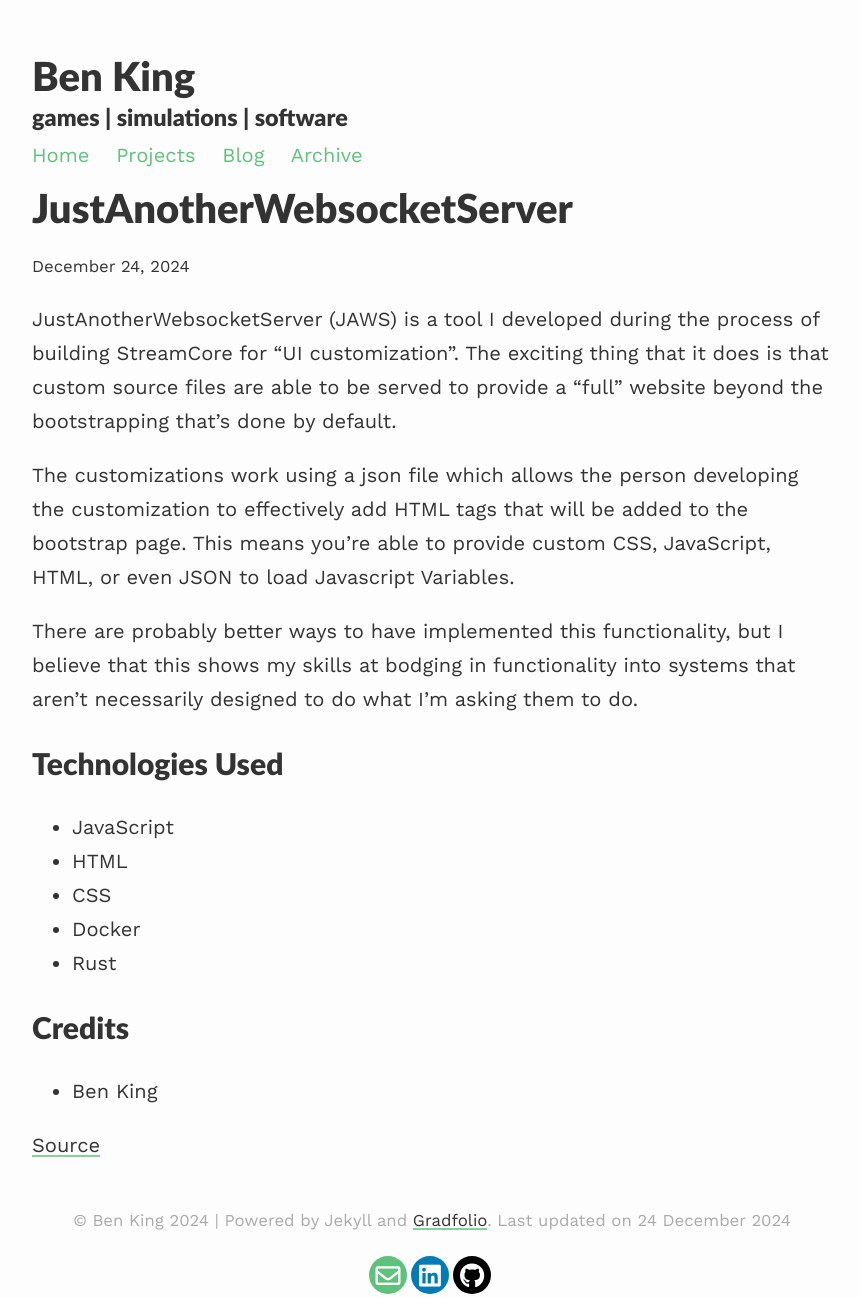
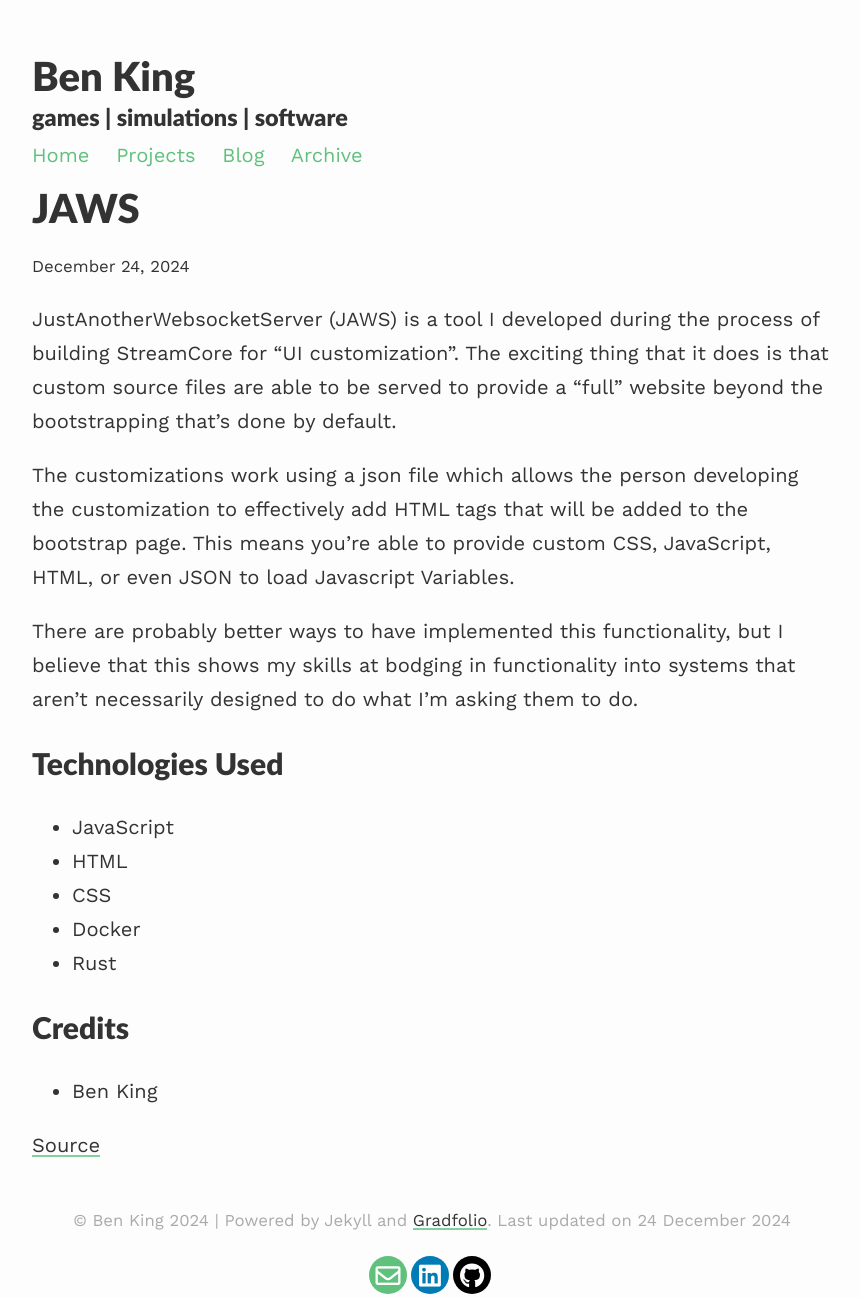
Before and after one commit to exlted/exlted.github.io, a Jekyll site: the page built from _projects/JustAnotherWebsocketServer.md, in a window 1280 px wide. Shown: the whole page, without its empty margins (208-1068 px from the left). Built offline with Jekyll 4.4.1, drawn with Linux system fonts in a browser that asks for light colours; nearby versions of some CDN libraries; some of the changed lines change nothing that is shown.

Commit message:
Fix JAWS title being too long

```diff
--- a/_config.yml
+++ b/_config.yml
@@ -49,6 +49,14 @@ collections:
     permalink: /projects/:name/
     order:
       - Samurai_Warriors.md
+      - Samurai_Warriors_Derusted.md
+      - Samurai_Warriors_Godot_Edtirion.md
+      - GodotVoice.md
+      - StreamCore.md
+      - JustAnotherWebsocketServer.md
+      - twostep.md
+      - Game_Of_Life.md
+      - Graphics_2_Rendering_Engine.md
 
 sass:
   sass_dir: /assets/css/_sass
--- a/_projects/JustAnotherWebsocketServer.md
+++ b/_projects/JustAnotherWebsocketServer.md
@@ -1,7 +1,7 @@
 ---
 layout: post
-title: JustAnotherWebsocketServer
-description: Learning Rust Libraries & Websockets
+title: JAWS
+description: Just Another Websocket Server
 ---
 JustAnotherWebsocketServer (JAWS) is a tool I developed during the process of building StreamCore for "UI customization". The exciting thing that it does is that custom source files are able to be served to provide a "full" website beyond the bootstrapping that's done by default.
 
```
